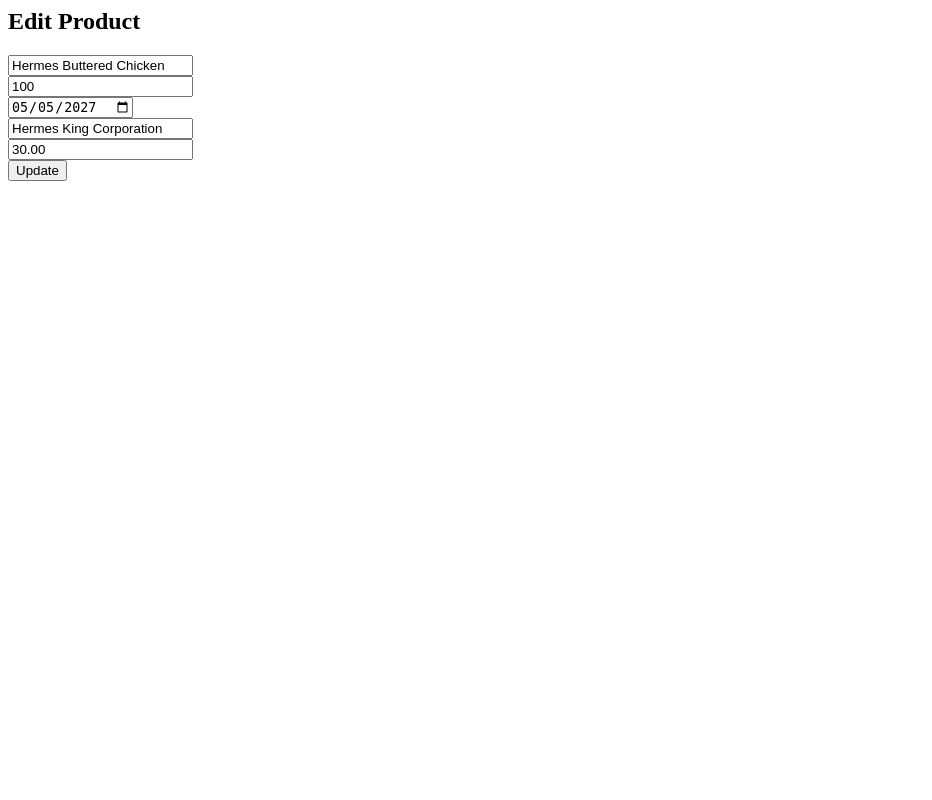
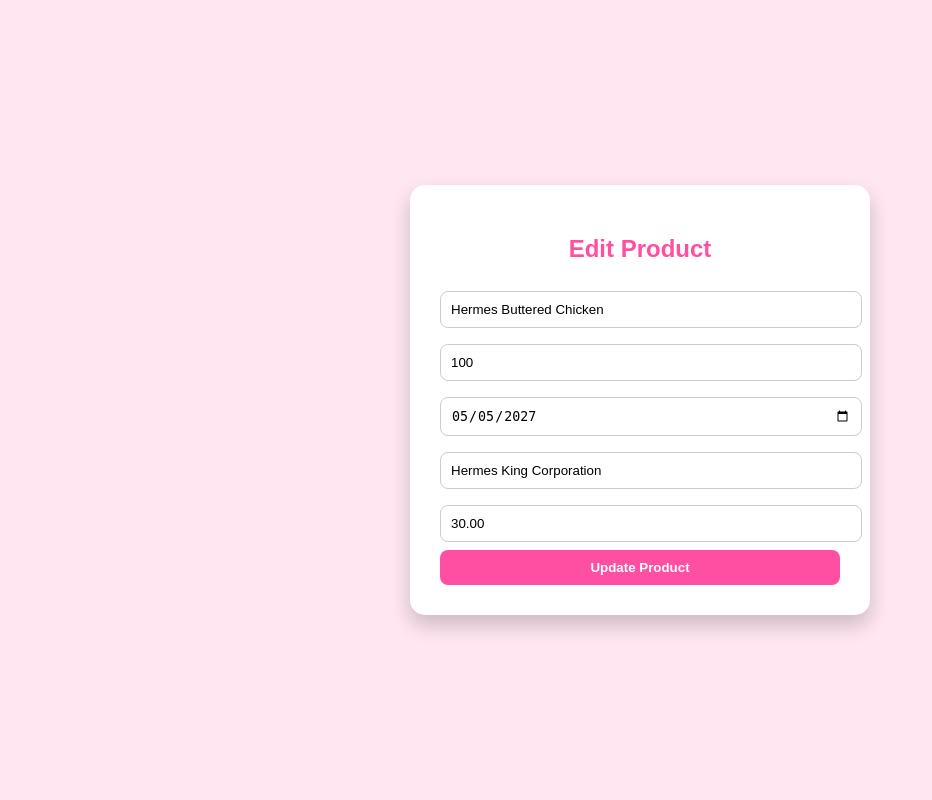
Before and after one commit to noonereally12/HERMES_SIMS, a PHP site: page /edit_product.php?id=1 in a window 1280 px wide. Shown: the whole page, without its empty margins (0-932 px from the left). Run offline with PHP 8.4, Linux system fonts and the light colour scheme; a user stored in the database is signed in; data comes from the database, SQL or seed files in the repository.

Commit message:
Update project

```diff
--- a/edit_product.php
+++ b/edit_product.php
@@ -20,27 +20,95 @@ if (isset($_POST['update'])) {
     $supp = $_POST['supp'];
     $price = $_POST['price'];
 
-    mysqli_query($conn, "UPDATE products SET
+    mysqli_query($conn, "
+        UPDATE products SET
         ProdName='$name',
         ProdStock='$stock',
         ProdExp='$exp',
         ProdSupp='$supp',
         ProdPrice='$price'
-        WHERE ProdID=$id");
+        WHERE ProdID=$id
+    ");
 
     header("Location: products.php");
     exit();
 }
 ?>
 
-<form method="POST">
+<!DOCTYPE html>
+<html>
+<head>
+    <title>Edit Product</title>
+
+    <style>
+        body{
+            font-family:Arial;
+            background:#ffe6f1;
+            margin:0;
+            display:flex;
+            justify-content:center;
+            align-items:center;
+            height:100vh;
+        }
+
+        .box{
+            width:400px;
+            background:white;
+            padding:30px;
+            border-radius:15px;
+            box-shadow:0 10px 20px rgba(0,0,0,0.2);
+        }
+
+        h2{
+            text-align:center;
+            color:#ff4fa3;
+        }
+
+        input{
+            width:100%;
+            padding:10px;
+            margin:8px 0;
+            border-radius:8px;
+            border:1px solid #ccc;
+        }
+
+        button{
+            width:100%;
+            padding:10px;
+            background:#ff4fa3;
+            color:white;
+            border:none;
+            border-radius:8px;
+            font-weight:bold;
+            cursor:pointer;
+        }
+
+        button:hover{
+            background:#ff2f92;
+        }
+
+    </style>
+</head>
+
+<body>
+
+<div class="box">
+
     <h2>Edit Product</h2>
 
-    <input type="text" name="name" value="<?php echo $row['ProdName']; ?>"><br>
-    <input type="number" name="stock" value="<?php echo $row['ProdStock']; ?>"><br>
-    <input type="date" name="exp" value="<?php echo $row['ProdExp']; ?>"><br>
-    <input type="text" name="supp" value="<?php echo $row['ProdSupp']; ?>"><br>
-    <input type="number" name="price" value="<?php echo $row['ProdPrice']; ?>"><br>
+    <form method="POST">
 
-    <button type="submit" name="update">Update</button>
-</form>
+        <input type="text" name="name" value="<?php echo $row['ProdName']; ?>" required>
+        <input type="number" name="stock" value="<?php echo $row['ProdStock']; ?>" required>
+        <input type="date" name="exp" value="<?php echo $row['ProdExp']; ?>" required>
+        <input type="text" name="supp" value="<?php echo $row['ProdSupp']; ?>" required>
+        <input type="number" name="price" value="<?php echo $row['ProdPrice']; ?>" required>
+
+        <button type="submit" name="update">Update Product</button>
+
+    </form>
+
+</div>
+
+</body>
+</html>
```
